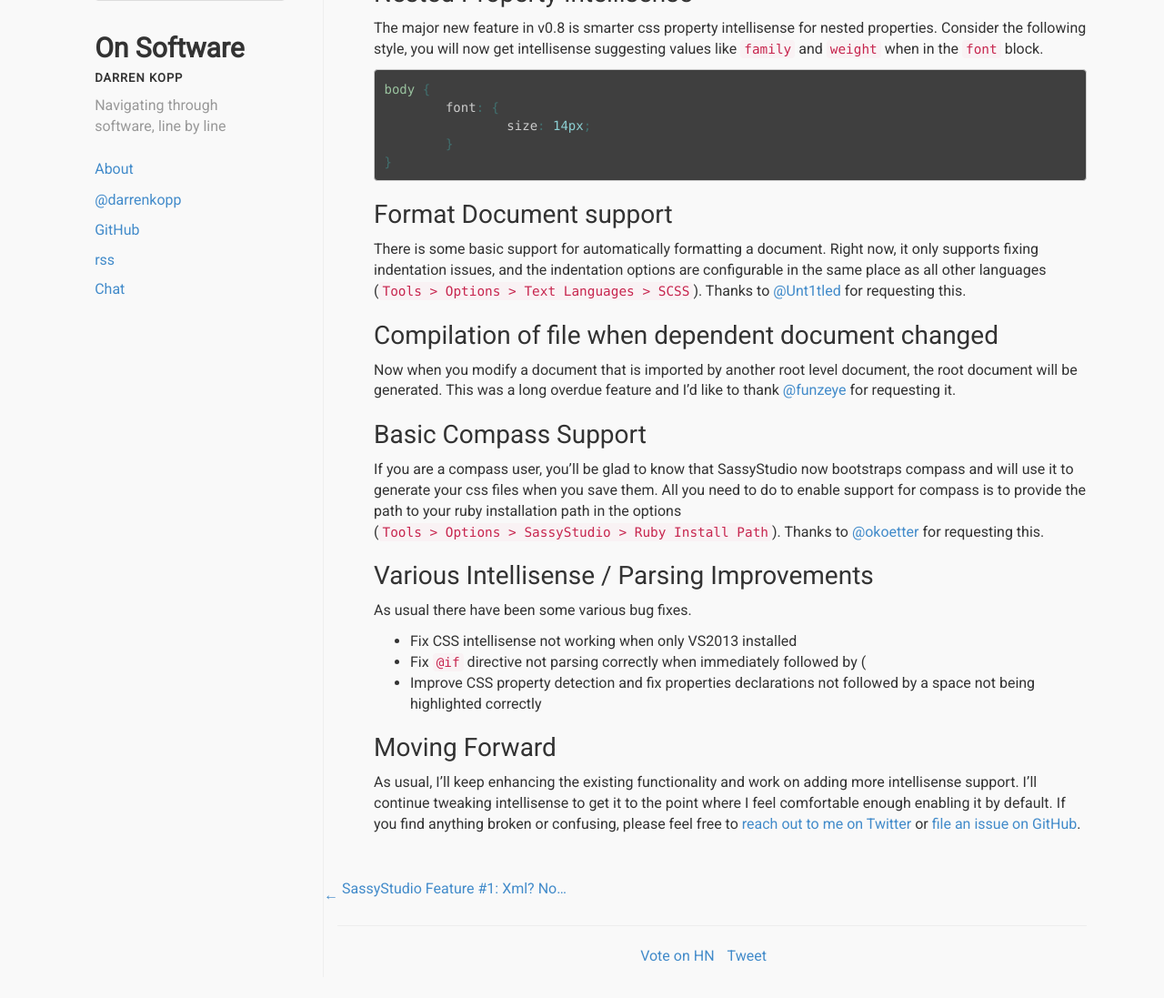
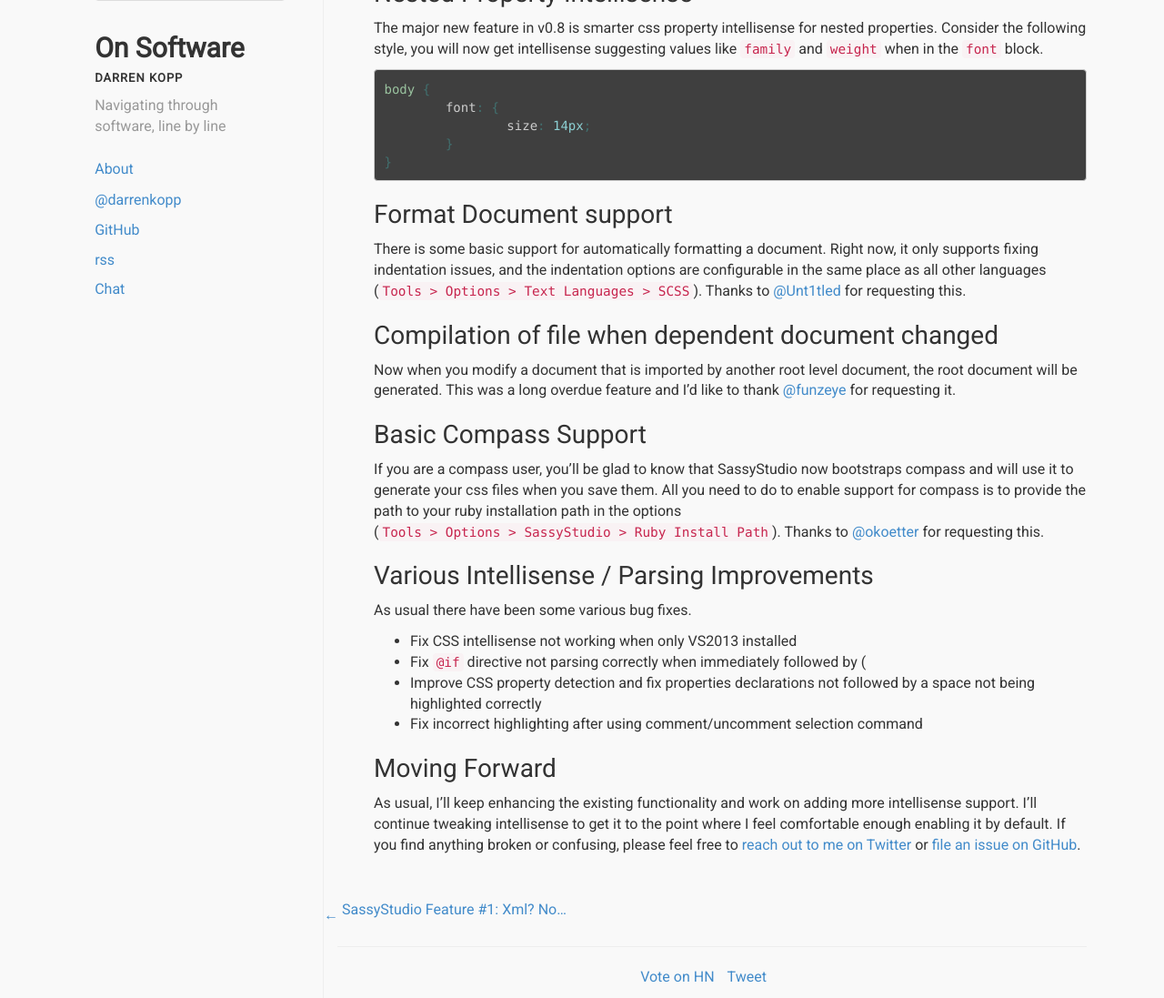
Before and after one commit to darrenkopp/darrenkopp.github.com, a Jekyll site: the page built from _posts/2013-11-08-SassyStudio-v08.md, in a window 1280 px wide, cut to the strip 249-1346 px from the top of the page. Shown: the whole strip at 91% size. Built offline with Jekyll 4.4.1, drawn with Linux system fonts in a browser that asks for light colours; Markdown is read by kramdown in place of the engine named in the settings; comment, search, counter and statistics services are not loaded; before the commit the page ends 1323 px from its top, so only the background shows below that.

Commit message:
missing fix

```diff
--- a/_posts/2013-11-08-SassyStudio-v08.md
+++ b/_posts/2013-11-08-SassyStudio-v08.md
@@ -53,6 +53,7 @@
 * Fix `@if` directive not parsing correctly when immediately followed by (
 * Improve CSS property detection and fix properties declarations not
 followed by a space not being highlighted correctly
+* Fix incorrect highlighting after using comment/uncomment selection command
 
 ### Moving Forward
 
```
